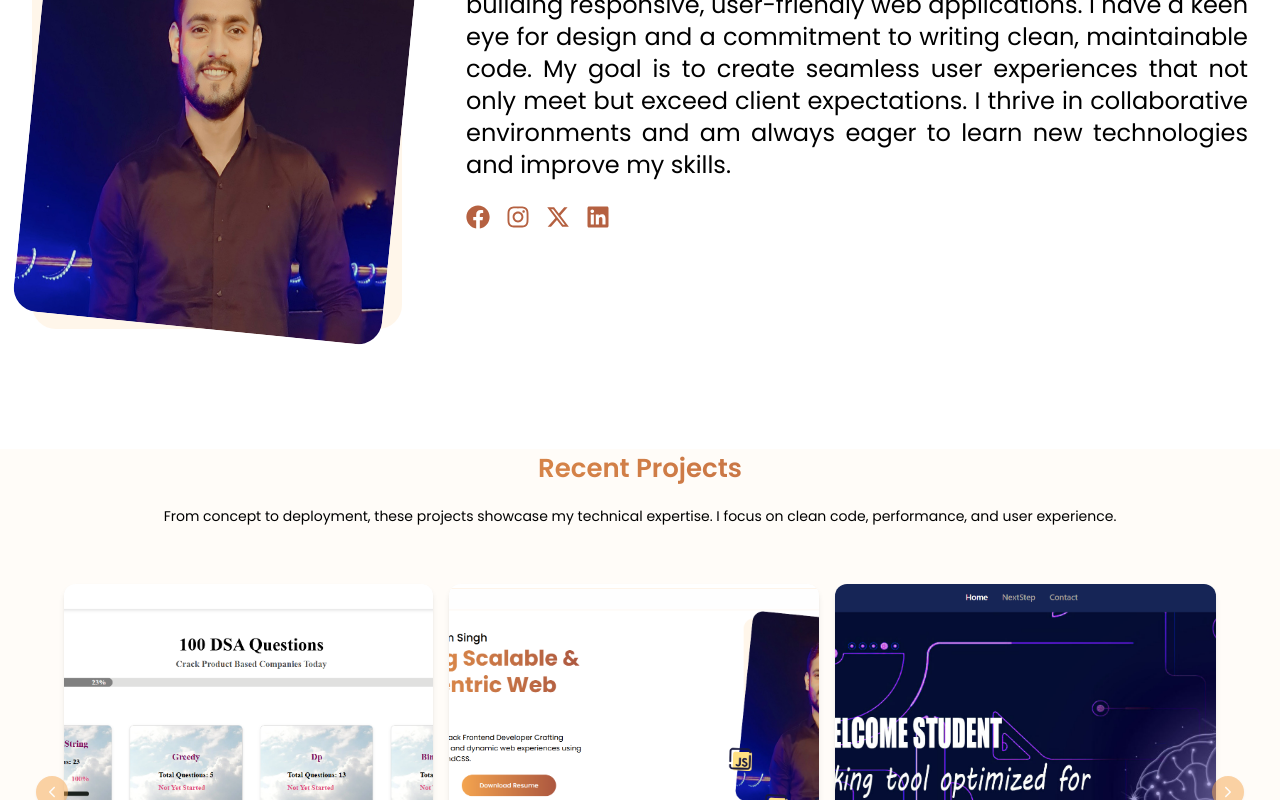
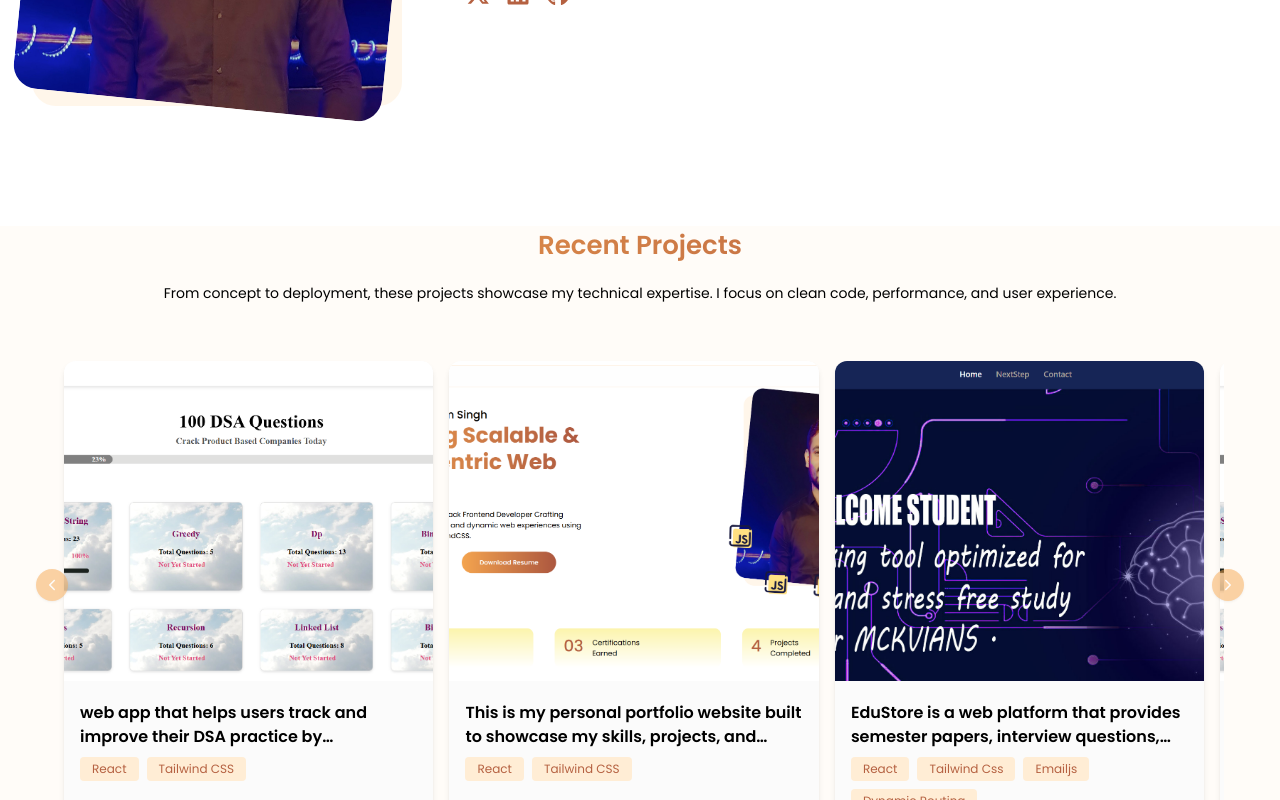
Before and after one commit to singhshubham593/portfolio, a React (Vite) app: page / in a window 1280 px wide. Shown: the part 2000-2800 px from the top of the page. Built offline with nearby package versions, Linux system fonts and the light colour scheme.

Commit message:
Update data.js

```diff
--- a/src/utili/data.js
+++ b/src/utili/data.js
@@ -3,8 +3,6 @@ import {
     FaNodeJs,
     FaHtml5,
     FaCss3,
-    FaFacebook,
-    FaInstagram,
     FaLinkedin,
 } from "react-icons/fa";
 
@@ -15,7 +13,7 @@ import {
     VscCommentUnresolved,
     VscTerminalPowershell,
  } from "react-icons/vsc";
-import { FaGitAlt, FaXTwitter, FaDribbble } from "react-icons/fa6";
+import { FaGitAlt, FaXTwitter, FaDribbble ,FaGithub } from "react-icons/fa6";
 import { MdGroups3} from "react-icons/md";
 
 import PROJECT_IMG_1 from "../assets/images/project-1.png";
@@ -31,10 +29,9 @@ export const MENU_LINKS = [
 ];
 
 export const STATS = [
-    { id: "01", count: "10", label: 'Years of \n Experience' },
-    {id: "02", count: "12", label:'Certifications \nEarned'},
-    { id: "03", count: "43", label: 'Projects \nCompleted'},
-    { id: "04", count: "37", label: 'Happy \nClient' },
+    { id: "01", count: "01", label: 'Years of \n Experience' },
+    {id: "02", count: "03", label:'Certifications \nEarned'},
+    { id: "03", count: "4", label: 'Projects \nCompleted'},
 ];
 
 export const SKILL_TABS = [
@@ -52,7 +49,7 @@ export const SKILLS = [
     id: "01",
     icon: FaReact,
     skill: "React JS",
-    progress: 95,
+    progress: 90,
     type: "frontend",
     description:
         "Experienced in building scalable, component-driven web applications using React.js. Proficient in state management, hooks, and lifecycle methods.",
@@ -61,7 +58,7 @@ export const SKILLS = [
         id: "02",
         icon: FaHtml5,
         skill: "HTML",
-        progress: 99,
+        progress: 90,
         type: "frontend",
         description:
             "Expert in structuring web content using HTML5. Proficient in semantic markup, accessibility standards, and SEO best practices.",
@@ -70,7 +67,7 @@ export const SKILLS = [
         id: "03",
         icon: FaCss3,
         skill: "CSS",
-        progress: 65,
+        progress: 70,
         type: "frontend",
         description:
             "Skilled in styling web applications using CSS3. Proficient in responsive design, Flexbox, Grid, and CSS preprocessors.",
@@ -79,7 +76,7 @@ export const SKILLS = [
         id: "04",
         icon: BiLogoJavascript,
         skill: "JavaScript",
-        progress: 88,
+        progress: 80,
         type: "frontend",
         description:
             "Proficient in JavaScript ES6+ for building interactive web applications. Experienced with asynchronous programming, DOM manipulation, and event handling.",
@@ -88,34 +85,16 @@ export const SKILLS = [
         id: "05",
         icon: FaNodeJs,
         skill: "Node.JS",
-        progress: 95,
+        progress: 90,
         type: "backend",
         description:
             "Experienced in building server-side applications using Node.js. Proficient in RESTful APIs, middleware, and server management.",
     },
     {
-        id: "06",
-        icon: SiExpress,
-        skill: "Express.JS",
-        progress: 98,
-        type: "backend",
-        description:
-            "Skilled in building web applications and APIs using Express.js. Proficient in routing, middleware, and error handling.",
-    },
-    {
-        id: "07",
-        icon: SiMongodb,
-        skill: "MongoDB",
-        progress: 75,
-        type: "backend",
-        description:
-            "Experienced in database management using MongoDB. Proficient in data modeling, aggregation, and indexing.",
-    },
-    {
         id: "08",
         icon: SiMysql,
         skill: "SQL",
-        progress: 90,
+        progress: 70,
         type: "backend",
         description:
             "Skilled in relational database management using MySQL. Proficient in SQL queries, joins, and database design.",
@@ -136,36 +115,61 @@ export const ABOUT_ME = {
     content: "I'm a passionate Frontend Developer with a strong foundation in building responsive, user-friendly web applications. I have a keen eye for design and a commitment to writing clean, maintainable code. My goal is to create seamless user experiences that not only meet but exceed client expectations. I thrive in collaborative environments and am always eager to learn new technologies and improve my skills.",
 
     socialLinks: [
-        {id: "01", label: "Facebook", icon: FaFacebook, link: "#"},
-        {id: "02", label: "Instagram", icon: FaInstagram, link: "#"},
-        {id: "03", label: "Twitter", icon: FaXTwitter, link: "#" },
-        {id: "04", label: "LinkedIn", icon: FaLinkedin, link: "#" },
+
+        {id: "01", label: "Twitter", icon: FaXTwitter, link: "#" },
+        {id: "02", label: "LinkedIn", icon: FaLinkedin, link: "https://www.linkedin.com/in/shubham-singh-a9889b220/" },
+        {id: "03", label: "Github", icon: FaGithub, link: "https://github.com/singhshubham593" }
+
     ],
 
-    email: "alex.doe@timetoprogram.com",
-    phone: "+1 (123) 456-7890",
-    website: "https://timetoprogram.com",
+    email: "shubhamhai593@gmail.com",
+    phone: "9330789940",
+    website: "https://www.linkedin.com/in/shubham-singh-a9889b220/",
 };
 
 export const PROJECTS = [
-{
+    {
         id: 1,
         title:
-            "Full Stack Notes App using MERN MongoDB, Express, React JS, Node JS",
+            "web app that helps users track and improve their DSA practice by categorizing problems and visualizing progress.",
         image: PROJECT_IMG_1,
-        tags: ["React", "Express.js", "MongoDB", "Node.js"],
+        tags: ["React", "Tailwind CSS"],
+
     },
     {
         id: 2,
         title:
-            "Responsive Portfolio Website Using React JS | Portfolio Website in React",
+            "This is my personal portfolio website built to showcase my skills, projects, and resume using modern web technologies.",
         image: PROJECT_IMG_2,
-        tags: ["React", "HTML", "CSS"],
+        tags: ["React", "Tailwind CSS"],
     },
     {
         id: 3,
-        title: "Full Stack Travel Story App Using MERN Stack MongoDB, Express, React, Node.js MERN Project",
+        title:
+            "EduStore is a web platform that provides semester papers, interview questions, and DSA practice resources to help students prepare for exams and placements",
         image: PROJECT_IMG_3,
-        tags: ["React", "Node.js", "Express.js", "MongoDB"],
+        tags: ["React", "Tailwind Css", "Emailjs","Dynamic Routing"],
+    },
+    {
+        id: 4,
+        title:
+            "web app that helps users track and improve their DSA practice by categorizing problems and visualizing progress.",
+        image: PROJECT_IMG_1,
+        tags: ["React", "Tailwind CSS"],
+
+    },
+    {
+        id: 5,
+        title:
+            "This is my personal portfolio website built to showcase my skills, projects, and resume using modern web technologies.",
+        image: PROJECT_IMG_2,
+        tags: ["React", "Tailwind CSS"],
+    },
+    {
+        id: 6,
+        title:
+            "EduStore is a web platform that provides semester papers, interview questions, and DSA practice resources to help students prepare for exams and placements",
+        image: PROJECT_IMG_3,
+        tags: ["React", "Tailwind Css", "Emailjs","Dynamic Routing"],
     },
 ];
```
